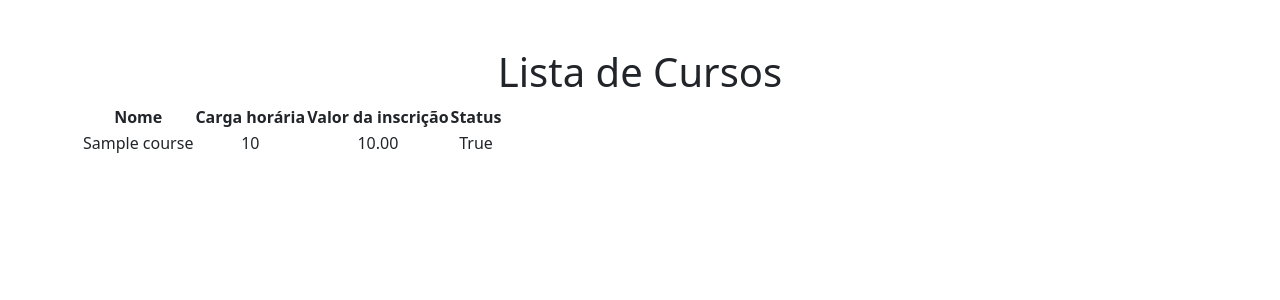
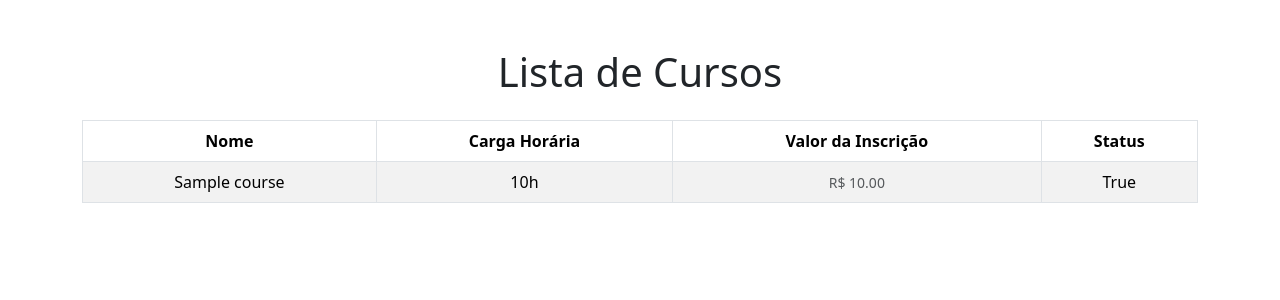
Before and after one commit to manoelcn/academia-dev-python, a Django app: page /courses/list/ in a window 1280 px wide. Shown: the part 120-420 px from the top of the page. Run offline with Django 5.2, Linux system fonts and the light colour scheme; tables that the repository leaves empty hold one stand-in row (values such as "Sample post").

Commit message:
style: altera tabela da listagem de cursos

```diff
--- a/courses/templates/course_list.html
+++ b/courses/templates/course_list.html
@@ -5,31 +5,39 @@
 {% endblock %}
 
 {% block content %}
-    <h1>Lista de Cursos</h1>
+    <h1 class="mt-4 mb-4">Lista de Cursos</h1>
 
     {% if courses %}
-    <table>
+
+
+    <div class="table-responsive">
+            <table class="table table-striped table-hover table-bordered">
                 <thead>
                     <tr>
-                <th >Nome</th>
-                <th >Carga horária</th>
-                <th >Valor da inscrição</th>
-                <th >Status</th>
+                        <th>Nome</th>
+                        <th>Carga Horária</th>
+                        <th>Valor da Inscrição</th>
+                        <th>Status</th>
                     </tr>
                 </thead>
                 <tbody>
                     {% for course in courses %}
                     <tr>
-                <td >{{ course.name }}</td>
-                <td >{{ course.duration_hours }}</td>
-                <td >{{ course.enrollment_fee }}</td>
-                <td >{{ course.status }}</td>
+                        <td>{{ course.name }}</td>
+                        <td>{{ course.duration_hours }}h</td>
+                        <td><span class="text-muted small">R$ {{ course.enrollment_fee }}</span></td>
+                        <td>{{ course.status     }}</td>
                     </tr>
                     {% endfor %}
                 </tbody>
             </table>
+        </div>
+
     {% else %}
-    <p>Nenhum curso encontrado.</p>
+        <div class="alert alert-warning text-center" role="alert">
+            <i class="fas fa-exclamation-triangle me-2"></i>
+            <strong>Atenção!</strong> Nenhum curso foi encontrado no sistema.
+        </div>
     {% endif %}
 
 {% endblock %}
```
Lines whose indentation alone changed are shown as unchanged.
